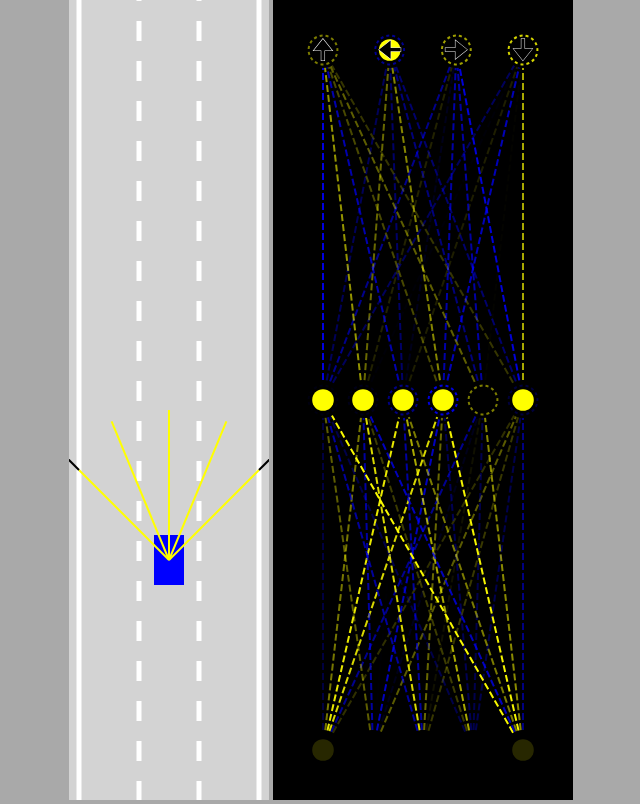
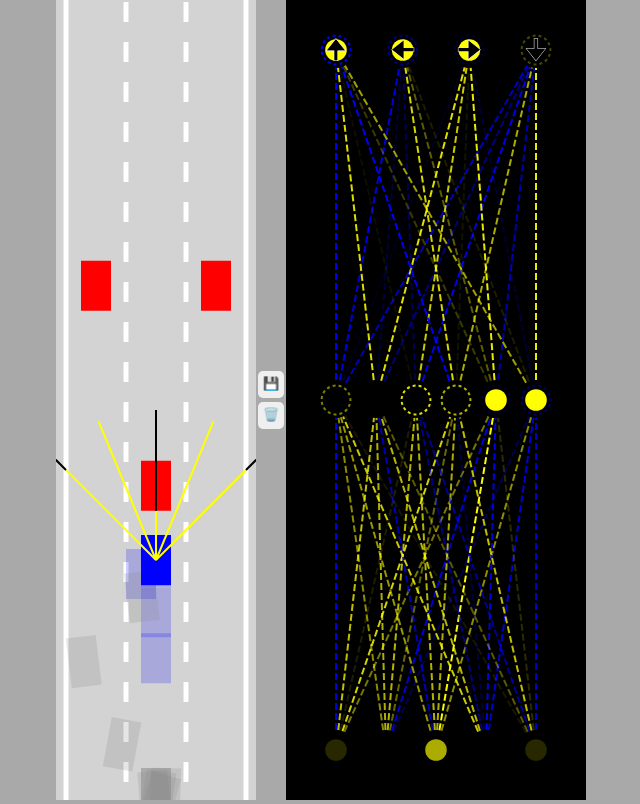
Before and after one commit to arnavt78/self-driving-car, a plain HTML site: page index.html in a window 1280 px wide. Shown: the whole page, without its empty margins (319-959 px from the left). Drawn offline with Linux system fonts and the light colour scheme.

Commit message:
Added parallelization

```diff
--- a/car.js
+++ b/car.js
@@ -131,7 +131,7 @@ class Car {
     this.y -= Math.cos(this.angle) * this.speed;
   }
 
-  draw(ctx, color) {
+  draw(ctx, color, drawSensor = false) {
     if (this.damaged) ctx.fillStyle = "gray";
     else ctx.fillStyle = color;
 
@@ -144,6 +144,6 @@ class Car {
 
     ctx.fill();
 
-    if (this.sensor) this.sensor.draw(ctx);
+    if (this.sensor && drawSensor) this.sensor.draw(ctx);
   }
 }
--- a/index.html
+++ b/index.html
@@ -9,6 +9,10 @@
   </head>
   <body>
     <canvas id="carCanvas"></canvas>
+    <div id="verticalButtons">
+      <button onclick="save()" title="Save best car">💾</button>
+      <button onclick="discard()" title="Discard best car">🗑️</button>
+    </div>
     <canvas id="networkCanvas"></canvas>
 
     <script src="utils.js"></script>
--- a/index.js
+++ b/index.js
@@ -8,33 +8,70 @@ const carCtx = carCanvas.getContext("2d");
 const networkCtx = networkCanvas.getContext("2d");
 
 const road = new Road(carCanvas.width / 2, carCanvas.width * 0.9);
-const car = new Car(road.getLaneCenter(1), 100, 30, 50, "AI");
-const traffic = [new Car(road.getLaneCenter(1), -100, 30, 50, "DUMMY", 2)];
+const traffic = [
+  new Car(road.getLaneCenter(1), -100, 30, 50, "DUMMY", 2),
+  new Car(road.getLaneCenter(0), -300, 30, 50, "DUMMY", 2),
+  new Car(road.getLaneCenter(2), -300, 30, 50, "DUMMY", 2),
+];
+
+const generateCars = (N) => {
+  const cars = [];
+  for (let i = 1; i <= N; i++) {
+    cars.push(new Car(road.getLaneCenter(1), 100, 30, 50, "AI"));
+  }
+
+  return cars;
+};
+
+const save = () => {
+  localStorage.setItem("bestBrain", JSON.stringify(bestCar.brain));
+};
+
+const discard = () => {
+  localStorage.removeItem("bestBrain");
+};
+
+// Number of cars to generate
+const N = 100;
+const cars = generateCars(N);
+
+let bestCar = cars[0];
+if (localStorage.getItem("bestBrain"))
+  bestCar.brain = JSON.parse(localStorage.getItem("bestBrain"));
 
 const animate = (time) => {
   for (let i = 0; i < traffic.length; i++) {
     traffic[i].update(road.borders, []);
   }
-  car.update(road.borders, traffic);
+  for (let i = 0; i < cars.length; i++) {
+    cars[i].update(road.borders, traffic);
+  }
+
+  const bestCar = cars.find((c) => c.y == Math.min(...cars.map((c) => c.y)));
 
   carCanvas.height = window.innerHeight;
   networkCanvas.height = window.innerHeight;
 
   carCtx.save();
-  carCtx.translate(0, -car.y + carCanvas.height * 0.7);
+  carCtx.translate(0, -bestCar.y + carCanvas.height * 0.7);
 
   road.draw(carCtx);
 
   for (let i = 0; i < traffic.length; i++) {
     traffic[i].draw(carCtx, "red");
   }
-  car.draw(carCtx, "blue");
+  carCtx.globalAlpha = 0.2;
+  for (let i = 0; i < cars.length; i++) {
+    cars[i].draw(carCtx, "blue");
+  }
+  carCtx.globalAlpha = 1;
+  bestCar.draw(carCtx, "blue", true);
 
   carCtx.restore();
 
   networkCtx.lineDashOffset = -time / 50;
 
-  Visualizer.drawNetwork(networkCtx, car.brain);
+  Visualizer.drawNetwork(networkCtx, bestCar.brain);
   requestAnimationFrame(animate);
 };
 
--- a/style.css
+++ b/style.css
@@ -2,7 +2,25 @@ body {
   margin: 0;
   background: darkgray;
   overflow: hidden;
-  text-align: center;
+  display: flex;
+  justify-content: center;
+  align-items: center;
+}
+
+#verticalButtons {
+  display: flex;
+  flex-direction: column;
+}
+
+button {
+  border: none;
+  border-radius: 5px;
+  padding: 5px 5px 7px 5px;
+  margin: 2px;
+  cursor: pointer;
+}
+button:hover {
+  background: blue;
 }
 
 #carCanvas {
```
